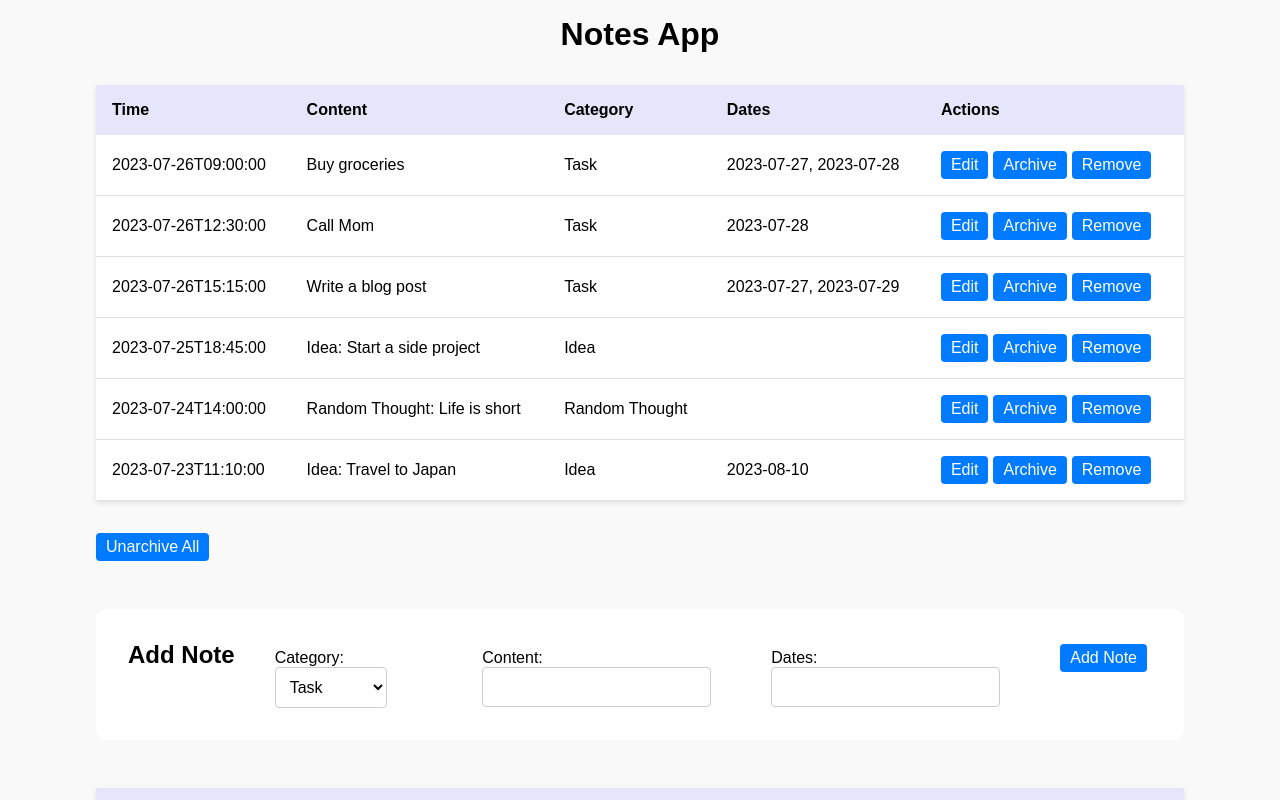
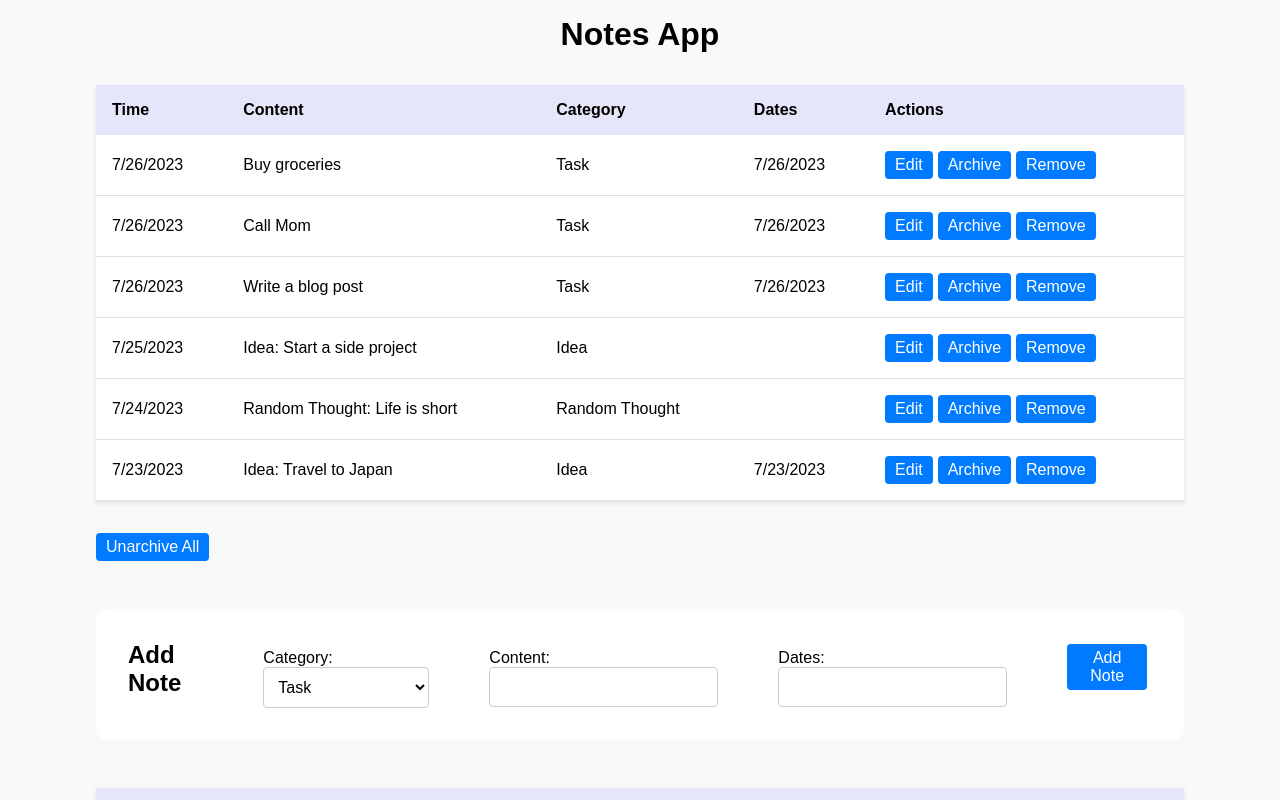
Before and after one commit to Fr13nd4u/home-tasks, a React (Vite) app in the folder task_2/: page / in a window 1280 px wide. Shown: the top 800 px of the page. Built offline with nearby package versions, Linux system fonts and the light colour scheme.

Commit message:
implement edit logic

```diff
--- a/task_2/src/components/note-form/index.tsx
+++ b/task_2/src/components/note-form/index.tsx
@@ -11,14 +11,15 @@ import { Button } from "../shared";
 
 interface NoteFormProps {
   note?: INote | null;
+  setModalActive?: () => void;
 }
 
-export const NoteForm: React.FC<NoteFormProps> = ({ note }) => {
+export const NoteForm: React.FC<NoteFormProps> = ({ note, setModalActive }) => {
   const dispatch = useDispatch();
   const [formData, setFormData] = React.useState({
     category: note?.category || "Task",
     content: note?.content || "",
-    dates: note?.dates.join(",") || "",
+    dates: note?.dates || "",
   });
 
   const handleSaveNote = () => {
@@ -28,24 +29,23 @@ export const NoteForm: React.FC<NoteFormProps> = ({ note }) => {
       return;
     }
 
-    const newDates = dates.split(",").map((date) => date.trim());
-
     if (note) {
       const editedNote: INote = {
         ...note,
         category,
         content,
-        dates: newDates,
+        dates,
       };
 
       dispatch(editNote(editedNote));
+      setModalActive(false);
     } else {
       const newNote: INote = {
         id: Date.now().toString(),
         time: new Date().toISOString(),
         content,
         category,
-        dates: newDates,
+        dates,
         archived: false,
       };
 
@@ -71,8 +71,9 @@ export const NoteForm: React.FC<NoteFormProps> = ({ note }) => {
           }
         >
           <option value="Task">Task</option>
-          <option value="Reminder">Reminder</option>
-          <option value="Event">Event</option>
+          <option value="Idea">Idea</option>
+          <option value="Quote">Quote</option>
+          <option value="Random Thought">Random Thought</option>
         </SelectInput>
       </InputLabel>
       <InputLabel>
--- a/task_2/src/components/note-list/index.tsx
+++ b/task_2/src/components/note-list/index.tsx
@@ -8,15 +8,19 @@ import {
   unarchiveNotes,
 } from "../../redux/slices/notes";
 import { Table, TableColumn } from "../table";
-import { Button } from "../shared";
+import { Button, Modal } from "../shared";
+import NoteForm from "../note-form";
+import { formatDate } from "../../utils/utils";
 
 interface NoteListProps {
   notes: INote[];
 }
 
 export const NoteList: React.FC<NoteListProps> = ({ notes }) => {
+  const [modalActive, setModalActive] = React.useState(false);
+  const dispatch = useDispatch();
+
   const noArchivedNotes = notes.filter((note) => !note.archived);
-  const dispatch = useDispatch();
 
   const handleRemoveNote = (id: string) => {
     dispatch(removeNote(id));
@@ -26,8 +30,8 @@ export const NoteList: React.FC<NoteListProps> = ({ notes }) => {
     dispatch(archiveNote(id));
   };
 
-  const handleEditNote = (id: string) => {
-    // dispatch(archiveNote(id));
+  const handleEditNote = () => {
+    setModalActive(true);
   };
 
   const handleUnarchiveNote = () => {
@@ -36,22 +40,36 @@ export const NoteList: React.FC<NoteListProps> = ({ notes }) => {
 
   // eslint-disable-next-line @typescript-eslint/no-explicit-any
   const columns: TableColumn<INote | any>[] = [
-    { label: "Time", key: "time" },
+    {
+      label: "Time",
+      key: "time",
+      render: (value: string) => formatDate(value),
+    },
     { label: "Content", key: "content" },
     { label: "Category", key: "category" },
     {
       label: "Dates",
       key: "dates",
-      render: (value: string[]) => value.join(", "),
+      render: (value: string) => formatDate(value),
     },
     {
       label: "Actions",
       key: "id",
       render: (id: string) => (
         <>
-          <Button onClick={() => handleEditNote(id)}>Edit</Button>
+          <Button onClick={() => handleEditNote()}>Edit</Button>
           <Button onClick={() => handleArchiveNote(id)}>Archive</Button>
           <Button onClick={() => handleRemoveNote(id)}>Remove</Button>
+          <Modal
+            title="Edit Note"
+            active={modalActive}
+            setActive={setModalActive}
+          >
+            <NoteForm
+              note={notes.find((note) => note.id === id)}
+              setModalActive={setModalActive}
+            />
+          </Modal>
         </>
       ),
     },
--- a/task_2/src/components/shared/Modal.tsx
+++ b/task_2/src/components/shared/Modal.tsx
@@ -1,5 +1,81 @@
+/* eslint-disable @typescript-eslint/no-explicit-any */
 import * as React from "react";
+import styled from "styled-components";
 
-export const Modal = () => {
-  return <div>Modal</div>;
+interface IModal {
+  title: string;
+  active: boolean;
+  setActive: (item: boolean) => void;
+  children: React.ReactNode | React.ReactNode[];
+}
+export const Modal: React.FC<IModal> = ({
+  title,
+  active,
+  setActive,
+  children,
+}) => {
+  return (
+    <ModalWrapper active={active} onClick={() => setActive(false)}>
+      <ModalContent active={active} onClick={(e: any) => e.stopPropagation()}>
+        <ModalTitle>
+          <h3>{title}</h3>
+          <button onClick={() => setActive(false)}>&#128473;</button>
+        </ModalTitle>
+
+        {children}
+      </ModalContent>
+    </ModalWrapper>
+  );
 };
+
+const ModalWrapper = styled.div<{ active: boolean }>`
+  width: 100vw;
+  height: 100vh;
+  background: rgba(0, 0, 0, 0.25);
+  position: fixed;
+  top: 0;
+  left: 0;
+
+  display: flex;
+  justify-content: center;
+  align-items: center;
+
+  pointer-events: ${(p) => (p.active ? "all" : "none")};
+  opacity: ${(p) => (p.active ? 1 : 0)};
+  transition: opacity 0.4s ease-in;
+`;
+
+const ModalContent = styled.div<{ active: boolean }>`
+  display: flex;
+  padding: 27px 24px 24px;
+  min-width: 448px;
+  min-height: 418px;
+  box-shadow: 0px 1px 6px rgba(0, 0, 0, 0.039),
+    0px 5.5px 16px rgba(0, 0, 0, 0.19);
+  border-radius: 24px;
+  background: #fff;
+  flex-direction: column;
+  justify-content: space-between;
+
+  transform: scale(${(props) => (props.active ? 1 : 0.5)});
+  transition: transform 0.4s ease-in;
+`;
+
+const ModalTitle = styled.div`
+  display: flex;
+  justify-content: space-between;
+  align-items: baseline;
+  margin-bottom: 49.5px;
+
+  h3 {
+    font-weight: 700;
+    font-size: 24px;
+    line-height: 28px;
+    letter-spacing: 0.15px;
+  }
+
+  button {
+    cursor: pointer;
+    font-size: 18px;
+  }
+`;
--- a/task_2/src/types.ts
+++ b/task_2/src/types.ts
@@ -4,7 +4,7 @@ export const notes = [
     time: '2023-07-26T09:00:00',
     content: 'Buy groceries',
     category: 'Task',
-    dates: ['2023-07-27', '2023-07-28'],
+    dates: '2023-07-26T09:00:00',
     archived: false,
   },
   {
@@ -12,7 +12,7 @@ export const notes = [
     time: '2023-07-26T12:30:00',
     content: 'Call Mom',
     category: 'Task',
-    dates: ['2023-07-28'],
+    dates: '2023-07-26T12:30:00',
     archived: false,
   },
   {
@@ -20,7 +20,7 @@ export const notes = [
     time: '2023-07-26T15:15:00',
     content: 'Write a blog post',
     category: 'Task',
-    dates: ['2023-07-27', '2023-07-29'],
+    dates: '2023-07-26T15:15:00',
     archived: false,
   },
   {
@@ -28,7 +28,7 @@ export const notes = [
     time: '2023-07-25T18:45:00',
     content: 'Idea: Start a side project',
     category: 'Idea',
-    dates: [],
+    dates: '',
     archived: false,
   },
   {
@@ -36,7 +36,7 @@ export const notes = [
     time: '2023-07-24T14:00:00',
     content: 'Random Thought: Life is short',
     category: 'Random Thought',
-    dates: [],
+    dates: '',
     archived: false,
   },
   {
@@ -44,7 +44,7 @@ export const notes = [
     time: '2023-07-23T11:10:00',
     content: 'Idea: Travel to Japan',
     category: 'Idea',
-    dates: ['2023-08-10'],
+    dates: '2023-07-23T11:10:00',
     archived: false,
   },
   {
@@ -52,7 +52,7 @@ export const notes = [
     time: '2023-07-22T08:20:00',
     content: 'Idea: Learn to play the guitar',
     category: 'Idea',
-    dates: ['2023-07-25', '2023-07-30'],
+    dates: '2023-07-24T14:00:00',
     archived: true,
   },
 ];
@@ -62,6 +62,6 @@ export interface INote {
   time: string;
   content: string;
   category: string;
-  dates: string[];
+  dates: string;
   archived: boolean;
 }
--- /dev/null
+++ b/task_2/src/utils/utils.tsx
@@ -0,0 +1,11 @@
+export const formatDate = (dateString: string) => {
+  if (!dateString) {
+    return null;
+  }
+
+  const date = new Date(dateString);
+  const day = date.getDate();
+  const month = date.getMonth() + 1;
+  const year = date.getFullYear();
+  return `${month}/${day}/${year}`;
+};
```
